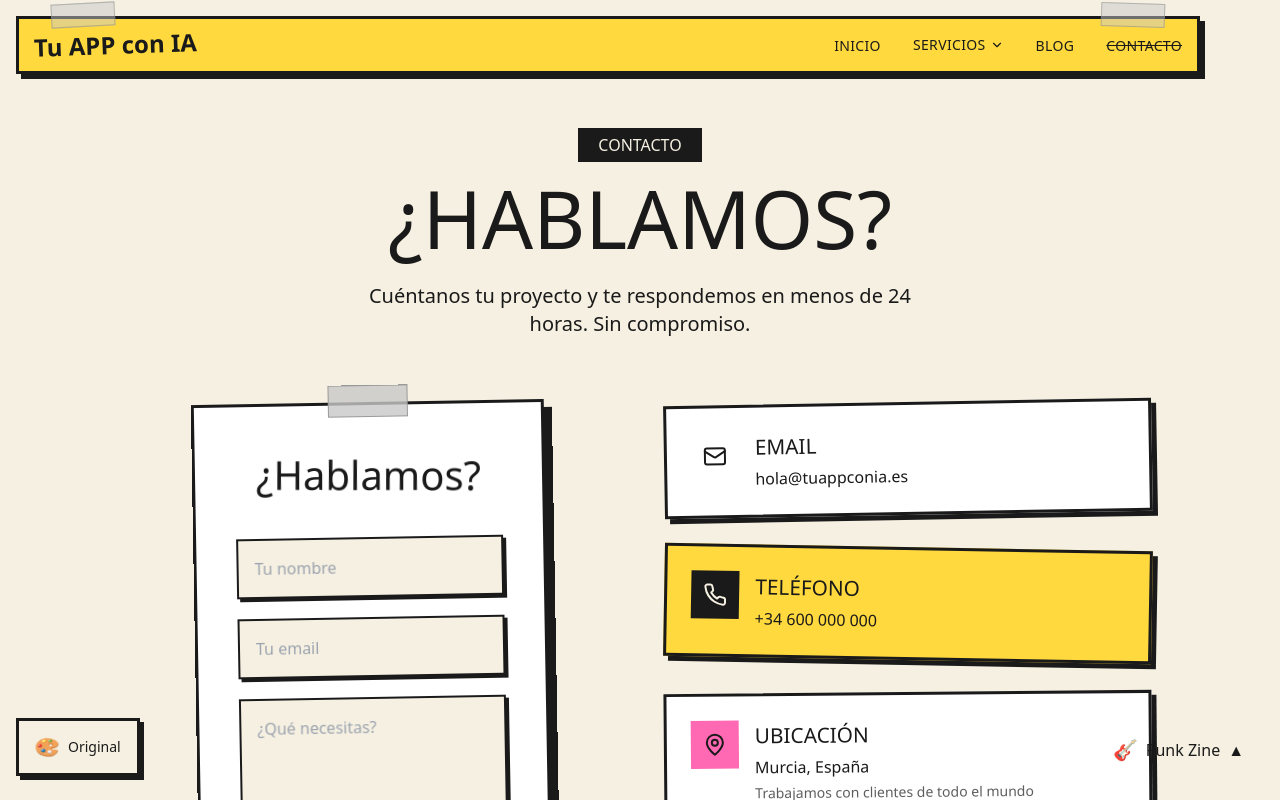
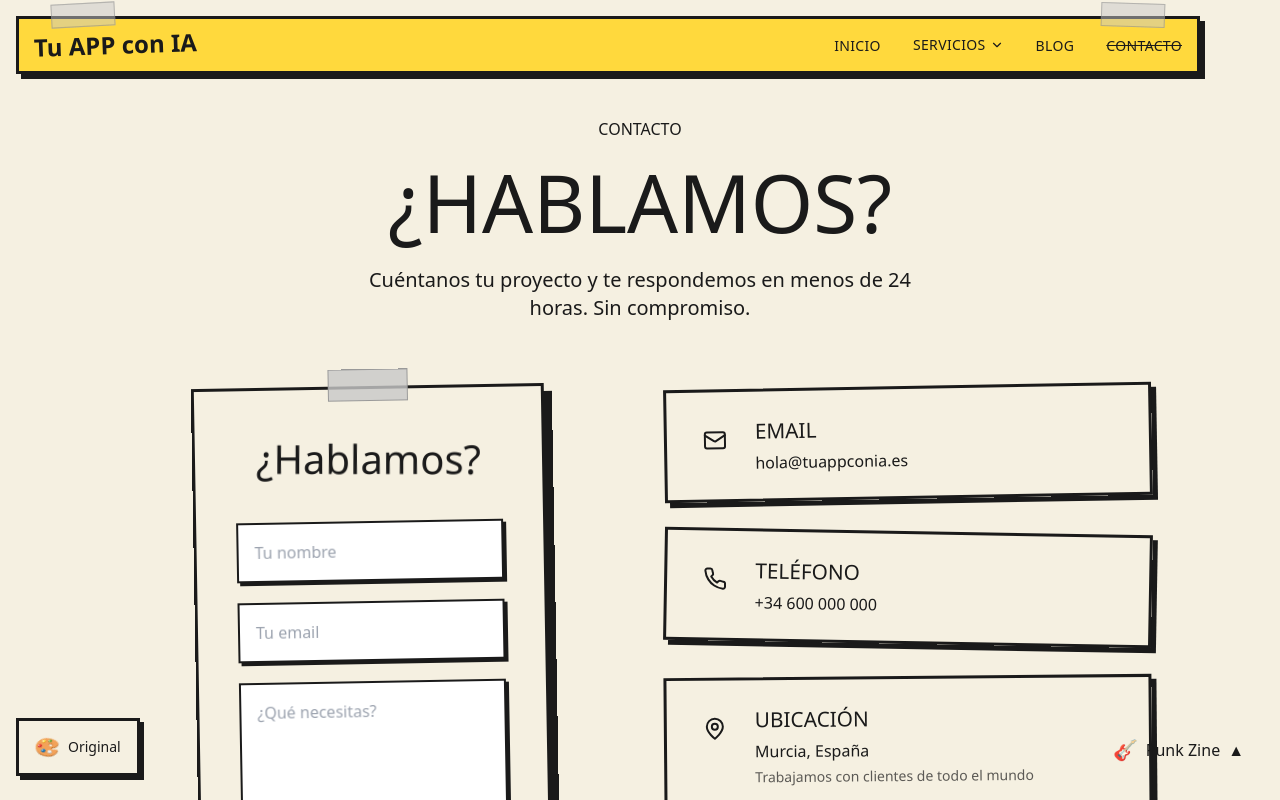
Before and after one commit to ActtaxIA/Tu-APP-con-IA, a Next.js app: page /contacto in a window 1280 px wide. Shown: the top 800 px of the page. Built offline with nearby package versions, Linux system fonts and the light colour scheme.

Commit message:
Fix: Reducir padding-top en móvil, arreglar dropdowns, clases CSS específicas para contraste

```diff
--- a/app/blog/[slug]/page.tsx
+++ b/app/blog/[slug]/page.tsx
@@ -200,9 +200,8 @@ export default function BlogPostPage({ params }: { params: { slug: string } }) {
           initial={{ opacity: 0, y: 30 }}
           whileInView={{ opacity: 1, y: 0 }}
           viewport={{ once: true }}
-          className="mt-16 p-8 text-center"
+          className="mt-16 p-8 text-center card-secondary"
           style={{
-            background: 'var(--color-secondary)',
             border: '3px solid var(--color-text)',
             boxShadow: '6px 6px 0 var(--color-text)',
             transform: 'rotate(1deg)',
--- a/app/blog/page.tsx
+++ b/app/blog/page.tsx
@@ -77,7 +77,7 @@ export default function BlogPage() {
   const posts = demoPost
 
   return (
-    <div className="min-h-screen pt-24 sm:pt-28 md:pt-32 pb-20 px-4 sm:px-6 md:px-10">
+    <div className="min-h-screen pt-20 sm:pt-24 md:pt-28 pb-20 px-4 sm:px-6 md:px-10">
       <div className="max-w-6xl mx-auto">
         {/* Cabecera */}
         <motion.div
@@ -106,8 +106,8 @@ export default function BlogPage() {
           >
             IDEAS &{' '}
             <span
+              className="card-secondary"
               style={{
-                background: 'var(--color-secondary)',
                 padding: '0 15px',
                 border: '3px solid var(--color-text)',
               }}
--- a/app/contacto/page.tsx
+++ b/app/contacto/page.tsx
@@ -6,7 +6,7 @@ import { Mail, Phone, MapPin } from 'lucide-react'
 
 export default function ContactoPage() {
   return (
-    <div className="min-h-screen pt-24 sm:pt-28 md:pt-32 pb-20 px-4 sm:px-6 md:px-10">
+    <div className="min-h-screen pt-20 sm:pt-24 md:pt-28 pb-20 px-4 sm:px-6 md:px-10">
       <div className="max-w-5xl mx-auto">
         {/* Cabecera */}
         <motion.div
@@ -15,10 +15,8 @@ export default function ContactoPage() {
           className="text-center mb-16"
         >
           <span
-            className="inline-block mb-4"
+            className="inline-block mb-4 hero-label"
             style={{
-              background: 'var(--color-text)',
-              color: 'var(--color-background)',
               fontFamily: 'var(--font-heading)',
               padding: '5px 20px',
               fontSize: '1rem',
@@ -56,17 +54,14 @@ export default function ContactoPage() {
           >
             {/* Email */}
             <div
-              className="p-6 flex items-start gap-4"
+              className="p-6 flex items-start gap-4 card-surface"
               style={{
-                background: 'var(--color-surface)',
                 border: '3px solid var(--color-text)',
                 boxShadow: '5px 5px 0 var(--color-text)',
                 transform: 'rotate(-1deg)',
               }}
             >
-              <div
-                className="p-3 btn-primary"
-              >
+              <div className="p-3 btn-primary">
                 <Mail size={24} />
               </div>
               <div>
@@ -91,21 +86,14 @@ export default function ContactoPage() {
 
             {/* Teléfono */}
             <div
-              className="p-6 flex items-start gap-4"
+              className="p-6 flex items-start gap-4 card-secondary"
               style={{
-                background: 'var(--color-secondary)',
                 border: '3px solid var(--color-text)',
                 boxShadow: '5px 5px 0 var(--color-text)',
                 transform: 'rotate(1deg)',
               }}
             >
-              <div
-                className="p-3"
-                style={{
-                  background: 'var(--color-text)',
-                  color: 'var(--color-background)',
-                }}
-              >
+              <div className="p-3 btn-primary">
                 <Phone size={24} />
               </div>
               <div>
@@ -130,21 +118,14 @@ export default function ContactoPage() {
 
             {/* Ubicación */}
             <div
-              className="p-6 flex items-start gap-4"
+              className="p-6 flex items-start gap-4 card-surface"
               style={{
-                background: 'var(--color-surface)',
                 border: '3px solid var(--color-text)',
                 boxShadow: '5px 5px 0 var(--color-text)',
                 transform: 'rotate(-0.5deg)',
               }}
             >
-              <div
-                className="p-3"
-                style={{
-                  background: 'var(--color-accent)',
-                  color: 'var(--color-text)',
-                }}
-              >
+              <div className="p-3 btn-primary">
                 <MapPin size={24} />
               </div>
               <div>
@@ -171,10 +152,8 @@ export default function ContactoPage() {
 
             {/* Horario */}
             <div
-              className="p-6"
+              className="p-6 section-inverted"
               style={{
-                background: 'var(--color-text)',
-                color: 'var(--color-background)',
                 border: '3px solid var(--color-text)',
                 transform: 'rotate(0.5deg)',
               }}
--- a/app/servicios/page.tsx
+++ b/app/servicios/page.tsx
@@ -50,7 +50,7 @@ const services = [
 
 export default function ServiciosPage() {
   return (
-    <div className="min-h-screen pt-24 sm:pt-28 md:pt-32 pb-20 px-4 sm:px-6 md:px-10">
+    <div className="min-h-screen pt-20 sm:pt-24 md:pt-28 pb-20 px-4 sm:px-6 md:px-10">
       <div className="max-w-6xl mx-auto">
         {/* Cabecera */}
         <motion.div
@@ -59,10 +59,8 @@ export default function ServiciosPage() {
           className="text-center mb-16"
         >
           <span
-            className="inline-block mb-4"
+            className="inline-block mb-4 hero-label"
             style={{
-              background: 'var(--color-text)',
-              color: 'var(--color-background)',
               fontFamily: 'var(--font-heading)',
               padding: '5px 20px',
               fontSize: '1rem',
@@ -99,9 +97,8 @@ export default function ServiciosPage() {
               viewport={{ once: true }}
               transition={{ delay: index * 0.1 }}
               whileHover={{ rotate: 0, scale: 1.02 }}
-              className="p-8"
+              className="p-8 card-surface"
               style={{
-                background: 'var(--color-surface)',
                 border: '3px solid var(--color-text)',
                 boxShadow: '6px 6px 0 var(--color-text)',
               }}
@@ -147,9 +144,8 @@ export default function ServiciosPage() {
 
               {/* Precio */}
               <div
-                className="inline-block px-4 py-2"
+                className="inline-block px-4 py-2 card-secondary"
                 style={{
-                  background: 'var(--color-secondary)',
                   fontFamily: 'var(--font-heading)',
                   fontSize: '1.2rem',
                   border: '2px solid var(--color-text)',
--- a/components/ContactForm.tsx
+++ b/components/ContactForm.tsx
@@ -41,9 +41,8 @@ export default function ContactForm() {
       initial={{ opacity: 0, rotate: -1 }}
       whileInView={{ opacity: 1, rotate: -1 }}
       viewport={{ once: true }}
-      className="max-w-lg mx-auto p-10 relative"
+      className="max-w-lg mx-auto p-10 relative card-surface"
       style={{
-        background: 'var(--color-surface)',
         border: '3px solid var(--color-text)',
         boxShadow: '8px 8px 0 var(--color-text)',
       }}
@@ -79,7 +78,6 @@ export default function ContactForm() {
           style={{
             fontFamily: 'var(--font-body)',
             fontSize: '1rem',
-            background: 'var(--color-background)',
             border: '2px solid var(--color-text)',
             boxShadow: '3px 3px 0 var(--color-text)',
             outline: 'none',
@@ -96,7 +94,6 @@ export default function ContactForm() {
           style={{
             fontFamily: 'var(--font-body)',
             fontSize: '1rem',
-            background: 'var(--color-background)',
             border: '2px solid var(--color-text)',
             boxShadow: '3px 3px 0 var(--color-text)',
             outline: 'none',
@@ -113,7 +110,6 @@ export default function ContactForm() {
           style={{
             fontFamily: 'var(--font-body)',
             fontSize: '1rem',
-            background: 'var(--color-background)',
             border: '2px solid var(--color-text)',
             boxShadow: '3px 3px 0 var(--color-text)',
             outline: 'none',
--- a/components/Hero.tsx
+++ b/components/Hero.tsx
@@ -5,7 +5,7 @@ import Link from 'next/link'
 
 export default function Hero() {
   return (
-    <section className="min-h-screen pt-28 sm:pt-32 md:pt-36 pb-10 md:pb-20 px-4 md:px-10 relative overflow-hidden">
+    <section className="min-h-screen pt-20 sm:pt-24 md:pt-32 pb-10 md:pb-20 px-4 md:px-10 relative overflow-hidden">
       {/* Decoraciones de fondo */}
       <motion.div
         className="absolute top-40 right-20 text-6xl opacity-5 hidden lg:block"
--- a/lib/theme-context.tsx
+++ b/lib/theme-context.tsx
@@ -364,26 +364,8 @@ export function ThemeProvider({ children }: { children: ReactNode }) {
         -webkit-text-fill-color: ${textOnPrimary} !important;
       }
 
-      /* TARJETAS - fondo surface, texto según ese fondo */
-      .grid > div,
-      [class*="card"],
-      [class*="service"],
-      div[class*="p-8"],
-      motion > div {
-        background-color: ${scheme.surface} !important;
-        color: ${textOnSurface} !important;
-        border-color: ${scheme.primary} !important;
-      }
-
-      .grid > div *,
-      [class*="card"] *,
-      .grid > div h3,
-      .grid > div p,
-      .grid > div span:not(.text-5xl) {
-        color: ${textOnSurface} !important;
-        -webkit-text-fill-color: ${textOnSurface} !important;
-        background-color: transparent !important;
-      }
+      /* TARJETAS - Solo elementos con clases específicas */
+      /* Eliminado selectores genéricos que rompían otros layouts */
 
       /* STATS - fondo surface, texto según ese fondo */
       .stat, [class*="stat"]:not(.stat-number):not(.stat-label) {
```
Also changed, not shown: components/Header.tsx (+8 -10 lines).
